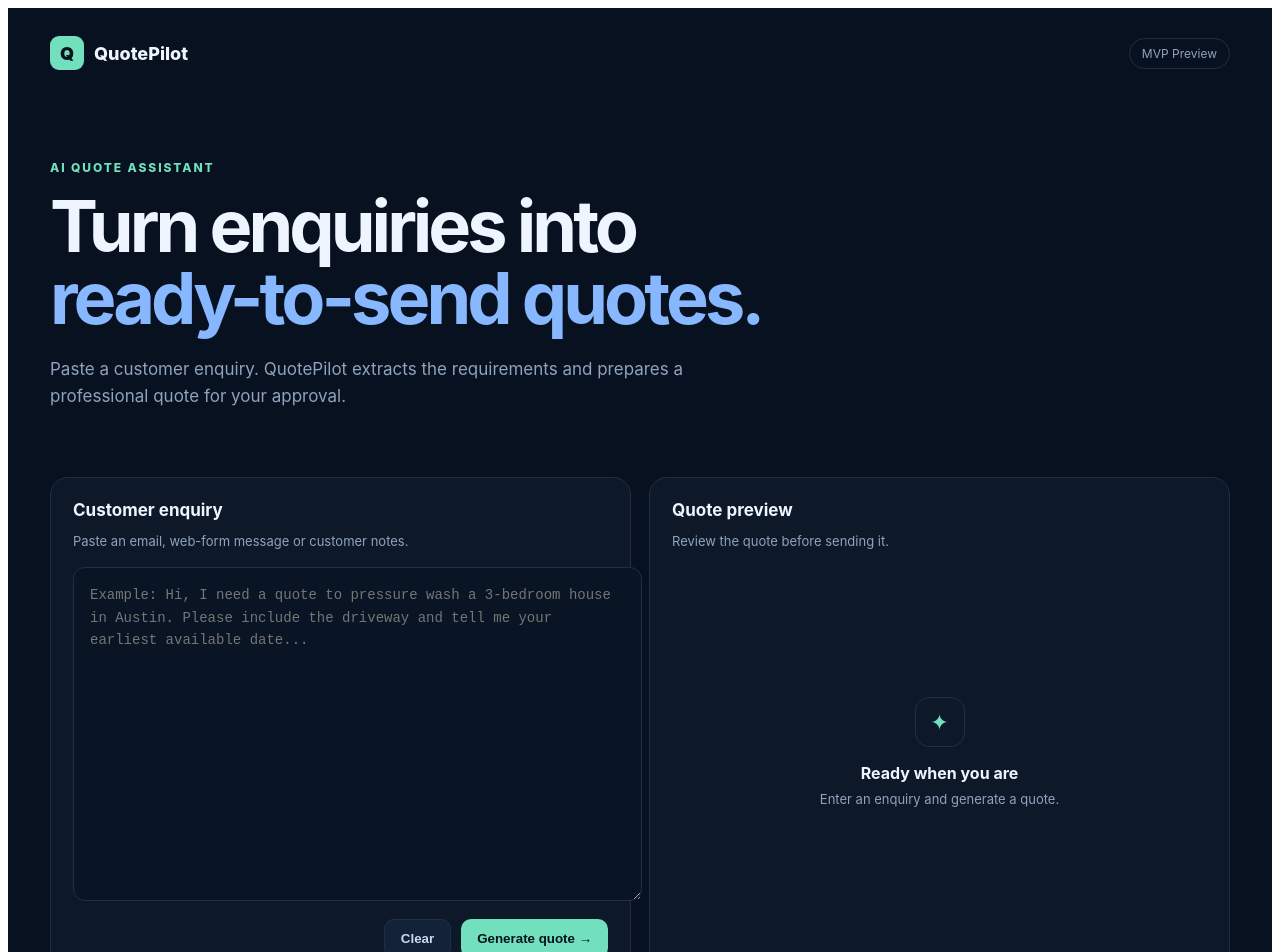
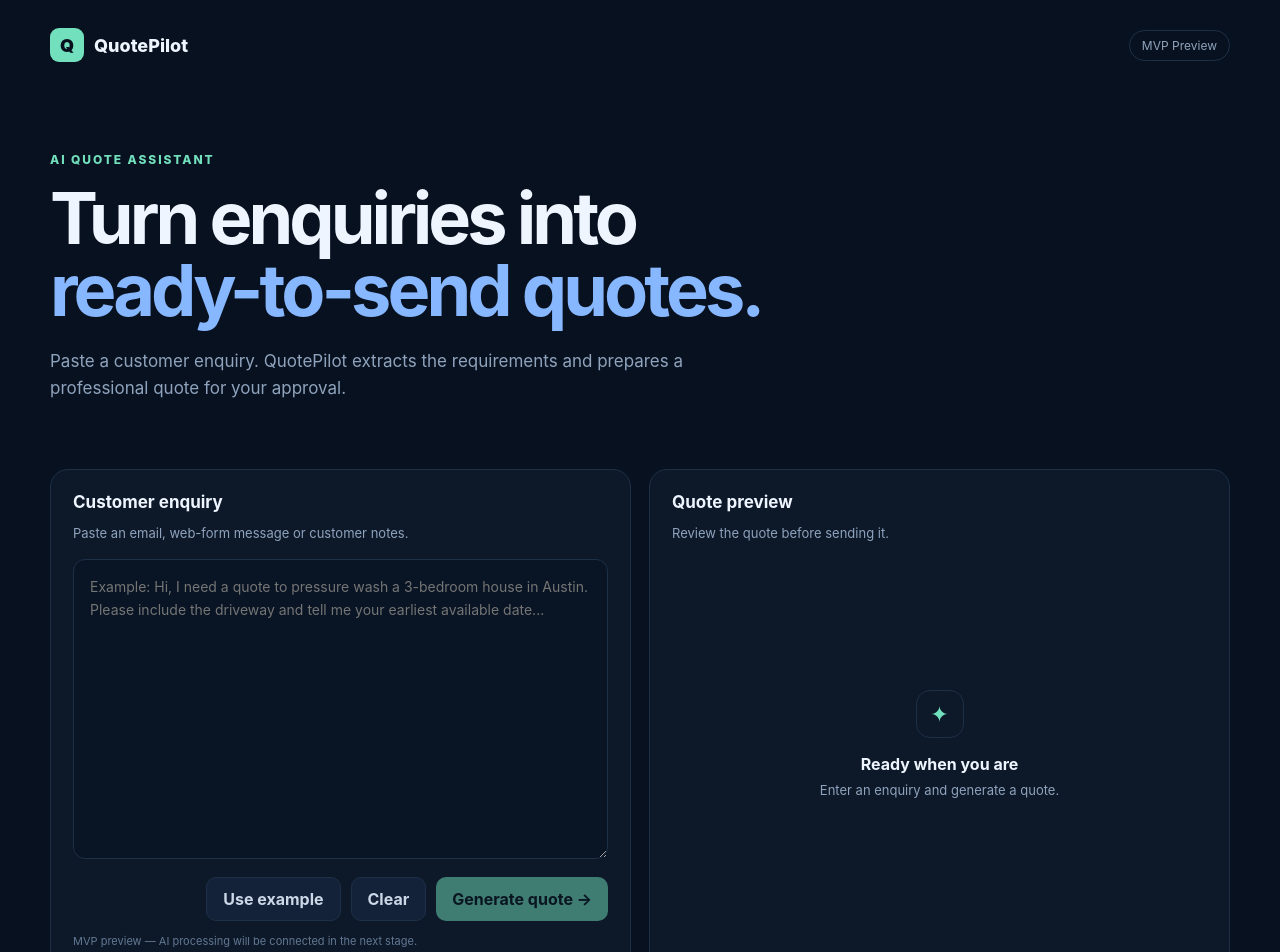
Before and after one commit to ceramicdesignhub/ai-quote-assistant, a Next.js app: page / in a window 1280 px wide. Shown: the top 952 px of the page. Built offline with nearby package versions, Linux system fonts and the light colour scheme.

Commit message:
Fix QuotePilot app structure

```diff
--- a/globals.css
+++ b/app/globals.css
@@ -94,7 +94,7 @@ button {
 .hero {
   display: flex;
   justify-content: space-between;
-  align-items: end;
+  align-items: flex-end;
   gap: 40px;
   padding: 34px 0 42px;
 }
--- a/app/app/layout.tsx
+++ b/app/layout.tsx
@@ -1,4 +1,5 @@
 import type { Metadata } from "next";
+import "./globals.css";
 
 export const metadata: Metadata = {
   title: "QuotePilot — AI Quote Assistant",
--- a/app/page.tsx
+++ b/app/page.tsx
@@ -1,10 +1,44 @@
 "use client";
 
-import { useState } from "react";
+import { useRef, useState } from "react";
+
+const EXAMPLE_ENQUIRY =
+  "Hi, I need a quote to pressure wash a 3-bedroom house in Austin. Please include the driveway and tell me your earliest available date.";
 
 export default function Home() {
   const [enquiry, setEnquiry] = useState("");
   const [showQuote, setShowQuote] = useState(false);
+  const [isApproved, setIsApproved] = useState(false);
+  const [quoteNumber, setQuoteNumber] = useState(0);
+  const enquiryField = useRef<HTMLTextAreaElement>(null);
+  const canGenerate = enquiry.trim().length > 0;
+
+  function clearEnquiry() {
+    setEnquiry("");
+    setShowQuote(false);
+    setIsApproved(false);
+  }
+
+  function useExample() {
+    setEnquiry(EXAMPLE_ENQUIRY);
+    setShowQuote(false);
+    setIsApproved(false);
+    enquiryField.current?.focus();
+  }
+
+  function generateQuote() {
+    if (!canGenerate) return;
+
+    setQuoteNumber((current) => current + 1);
+    setShowQuote(true);
+    setIsApproved(false);
+  }
+
+  function editQuote() {
+    setShowQuote(false);
+    setIsApproved(false);
+    enquiryField.current?.focus();
+  }
 
   return (
     <main style={styles.page}>
@@ -45,23 +79,33 @@ export default function Home() {
           </div>
 
           <textarea
+            ref={enquiryField}
             value={enquiry}
             onChange={(e) => setEnquiry(e.target.value)}
+            aria-label="Customer enquiry"
             placeholder="Example: Hi, I need a quote to pressure wash a 3-bedroom house in Austin. Please include the driveway and tell me your earliest available date..."
             style={styles.textarea}
           />
 
           <div style={styles.actions}>
             <button
-              onClick={() => setEnquiry("")}
+              onClick={useExample}
               style={styles.secondaryButton}
             >
+              Use example
+            </button>
+
+            <button onClick={clearEnquiry} style={styles.secondaryButton}>
               Clear
             </button>
 
             <button
-              onClick={() => setShowQuote(true)}
-              style={styles.primaryButton}
+              onClick={generateQuote}
+              disabled={!canGenerate}
+              style={{
+                ...styles.primaryButton,
+                ...(canGenerate ? {} : styles.disabledButton),
+              }}
             >
               Generate quote →
             </button>
@@ -99,7 +143,9 @@ export default function Home() {
                   <span>Morgan Property Services</span>
                 </div>
 
-                <small style={styles.muted}>DRAFT #QP-001</small>
+                <small style={styles.muted}>
+                  DRAFT #QP-{String(quoteNumber).padStart(3, "0")}
+                </small>
               </div>
 
               <div style={styles.project}>
@@ -130,11 +176,26 @@ export default function Home() {
               </div>
 
               <div style={styles.actions}>
-                <button style={styles.secondaryButton}>Edit</button>
-                <button style={styles.primaryButton}>
-                  Approve quote
+                <button onClick={editQuote} style={styles.secondaryButton}>
+                  Edit enquiry
+                </button>
+                <button
+                  onClick={() => setIsApproved(true)}
+                  disabled={isApproved}
+                  style={{
+                    ...styles.primaryButton,
+                    ...(isApproved ? styles.disabledButton : {}),
+                  }}
+                >
+                  {isApproved ? "Quote approved" : "Approve quote"}
                 </button>
               </div>
+
+              {isApproved && (
+                <p role="status" style={styles.approvalNote}>
+                  Quote approved — it’s ready to send.
+                </p>
+              )}
             </div>
           )}
         </div>
@@ -301,6 +362,11 @@ const styles: Record<string, React.CSSProperties> = {
     marginTop: "13px",
   },
 
+  disabledButton: {
+    cursor: "not-allowed",
+    opacity: 0.5,
+  },
+
   empty: {
     minHeight: "370px",
     display: "flex",
@@ -374,6 +440,13 @@ const styles: Record<string, React.CSSProperties> = {
     fontWeight: 800,
   },
 
+  approvalNote: {
+    color: "#17634f",
+    fontSize: "12px",
+    fontWeight: 700,
+    margin: "14px 0 0",
+  },
+
   footer: {
     maxWidth: "1180px",
     margin: "0 auto",
--- a/package.json
+++ b/package.json
@@ -13,7 +13,7 @@
     "react-dom": "19.1.1"
   },
   "devDependencies": {
-    "typescript": "5.0.0",
+    "typescript": "5.0.4",
     "@types/node": "20.0.0",
     "@types/react": "19.0.0",
     "@types/react-dom": "19.0.0"
```
Also changed, not shown: tsconfig.json (added, +35 -0 lines), next-env.d.ts (added), 2 other files (tests, documents, lock files or other folders).
